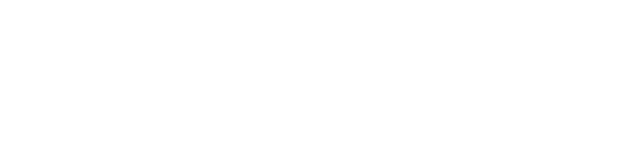
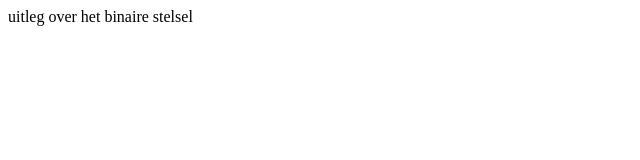
Before and after one commit to mackvitus/mackvitus.github.io, a plain HTML site: page binairstelsel.html in a window 1280 px wide. Shown: the whole page, without its empty margins (0-640 px from the left). Drawn offline with Linux system fonts and the light colour scheme.

Commit message:
Update binairstelsel.html

```diff
--- a/binairstelsel.html
+++ b/binairstelsel.html
@@ -2,10 +2,10 @@
 <!DOCTYPE html> <!--dit is de homepage van mijn site-->
 <html> <!--dit is het html-element-->
     <head>
-       <title></title>
+       <title>binair stelsel</title>
     <meta charset="utf-8">
     </head>
     <body>
-
+    uitleg over het binaire stelsel
     </body>
 </html>
```
